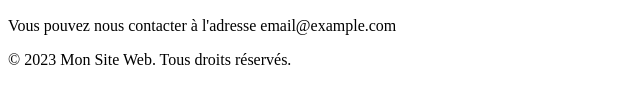
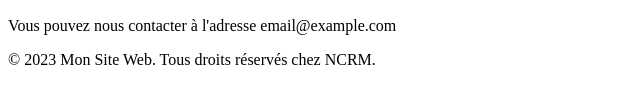
Before and after one commit to Davitchi/ProjetGit, a plain HTML site: page index.html in a window 1280 px wide. Shown: the part 492-596 px from the top of the page, without its empty margins (0-640 px from the left). Drawn offline with Linux system fonts and the light colour scheme.

Commit message:
3eme commit

```diff
--- a/index.html
+++ b/index.html
@@ -49,7 +49,7 @@
     </main>
 
     <footer>
-        <p>&copy; 2023 Mon Site Web. Tous droits réservés.</p>
+        <p>&copy; 2023 Mon Site Web. Tous droits réservés chez NCRM.</p>
     </footer>
 
 </body>
```
